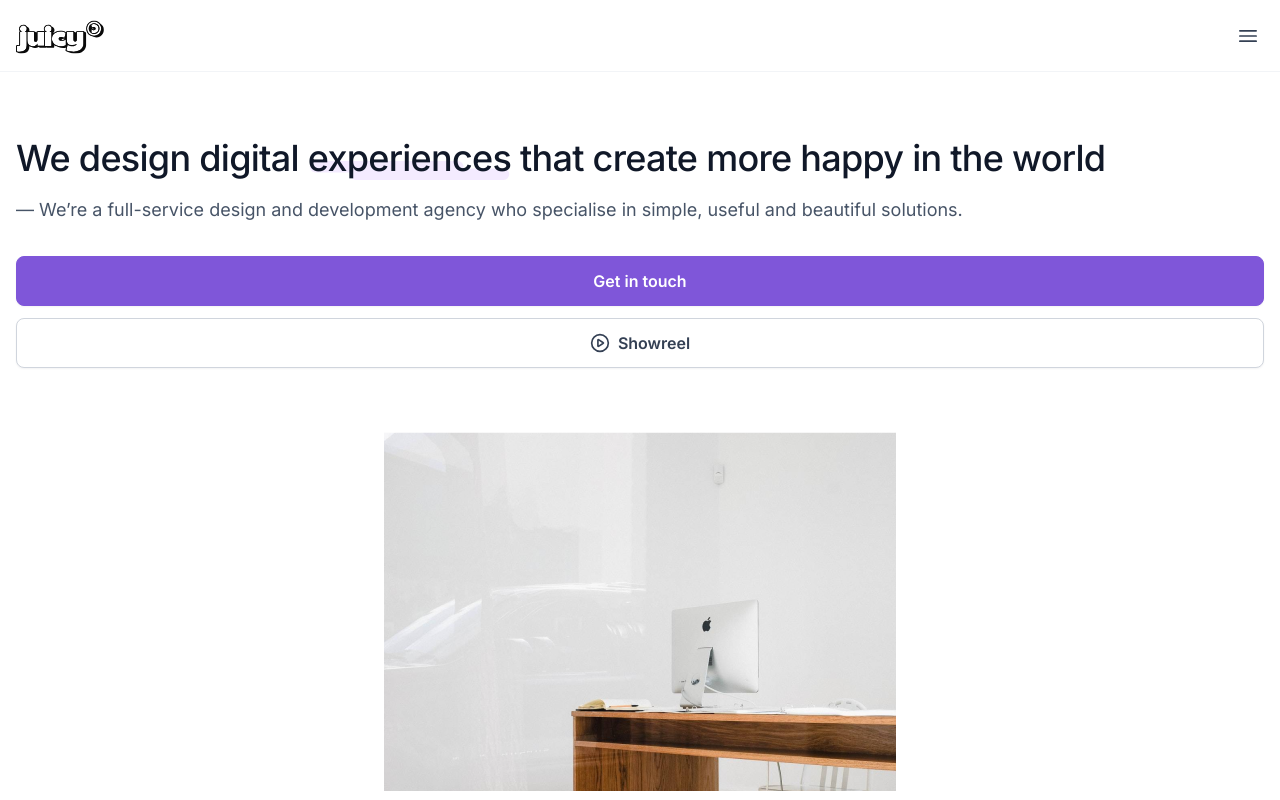
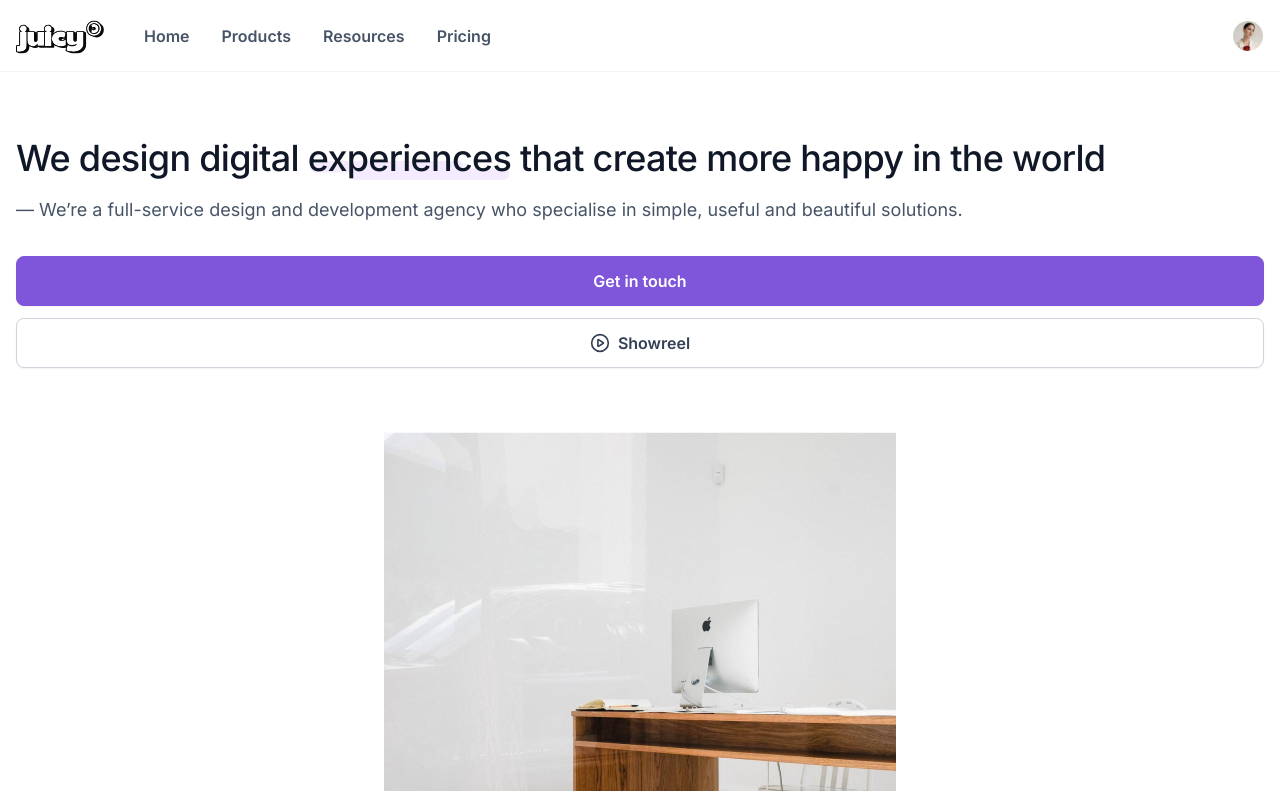
Before and after one commit to BenitoPedro13/boilerplate-mainnet, a Next.js app: page / in a window 1280 px wide. Shown: the top 800 px of the page. Built offline with nearby package versions, Linux system fonts and the light colour scheme.

Commit message:
wip: init responsive header

```diff
--- a/src/components/Header.tsx
+++ b/src/components/Header.tsx
@@ -1,5 +1,6 @@
 import logo from '@/../public/logo.svg'
 import menu from '@/../public/menu.svg'
+import avatar from '@/../public/Avatar.png'
 
 import Image from 'next/image'
 import Link from 'next/link'
@@ -16,9 +17,38 @@ const Header = () => {
               </Link>
             </div>
           </div>
-          <div className="flex flex-row justify-center items-center p-2 gap-2 w-10 h-10 cursor-pointer">
-            <div className="w-6 h-6 flex justify-center items-center">
-              <Image src={menu} width={18} height={12} alt='Menu Open Icon'/>
+          <div className="hidden box-border justify-start items-center flex-grow flex-shrink-0 gap-8 lg:flex w-max lg:pl-10">
+                <div className="box-border flex justify-center items-center flex-grow-0 flex-shrink-0 relative overflow-hidden gap-2">
+                  <p className="whitespace-pre-wrap flex-grow-0 flex-shrink-0 font-['Inter'] text-base leading-6 font-semibold text-left text-[#475467]">
+                    Home
+                  </p>
+                </div>
+                <div className="box-border flex flex-col justify-start items-center flex-grow-0 flex-shrink-0 py-1">
+                  <div className="box-border flex justify-center items-center flex-grow-0 flex-shrink-0 relative overflow-hidden gap-2">
+                    <p className="whitespace-pre-wrap flex-grow-0 flex-shrink-0 font-['Inter'] text-base leading-6 font-semibold text-left text-[#475467]">
+                      Products
+                    </p>
+                    {/* <ChevronDown /> */}
+                  </div>
+                </div>
+                <div className="box-border flex flex-col justify-start items-center flex-grow-0 flex-shrink-0 py-1">
+                  <div className="box-border flex justify-center items-center flex-grow-0 flex-shrink-0 relative overflow-hidden gap-2">
+                    <p className="whitespace-pre-wrap flex-grow-0 flex-shrink-0 font-['Inter'] text-base leading-6 font-semibold text-left text-[#475467]">
+                      Resources
+                    </p>
+                    {/* <ChevronDown /> */}
+                  </div>
+                </div>
+                <div className="box-border flex justify-center items-center flex-grow-0 flex-shrink-0 relative overflow-hidden gap-2">
+                  <p className="whitespace-pre-wrap flex-grow-0 flex-shrink-0 font-['Inter'] text-base leading-6 font-semibold text-left text-[#475467]">
+                    Pricing
+                  </p>
+                </div>
+          </div>
+          <div className="flex flex-row justify-center items-center p-2 gap-2 w-10 h-10 cursor-pointer lg:p-0">
+            <div className="w-fit h-fit flex justify-center items-center">
+              <Image src={menu} width={18} height={12} alt='Menu Open Icon' className='lg:hidden'/>
+              <Image src={avatar} width={30} height={40} alt='Avatar' className='hidden lg:block'/>
             </div>
           </div>
         </div>
```
Also changed, not shown: public/Avatar.png (added), 1 other file (tests, documents, lock files or other folders).
